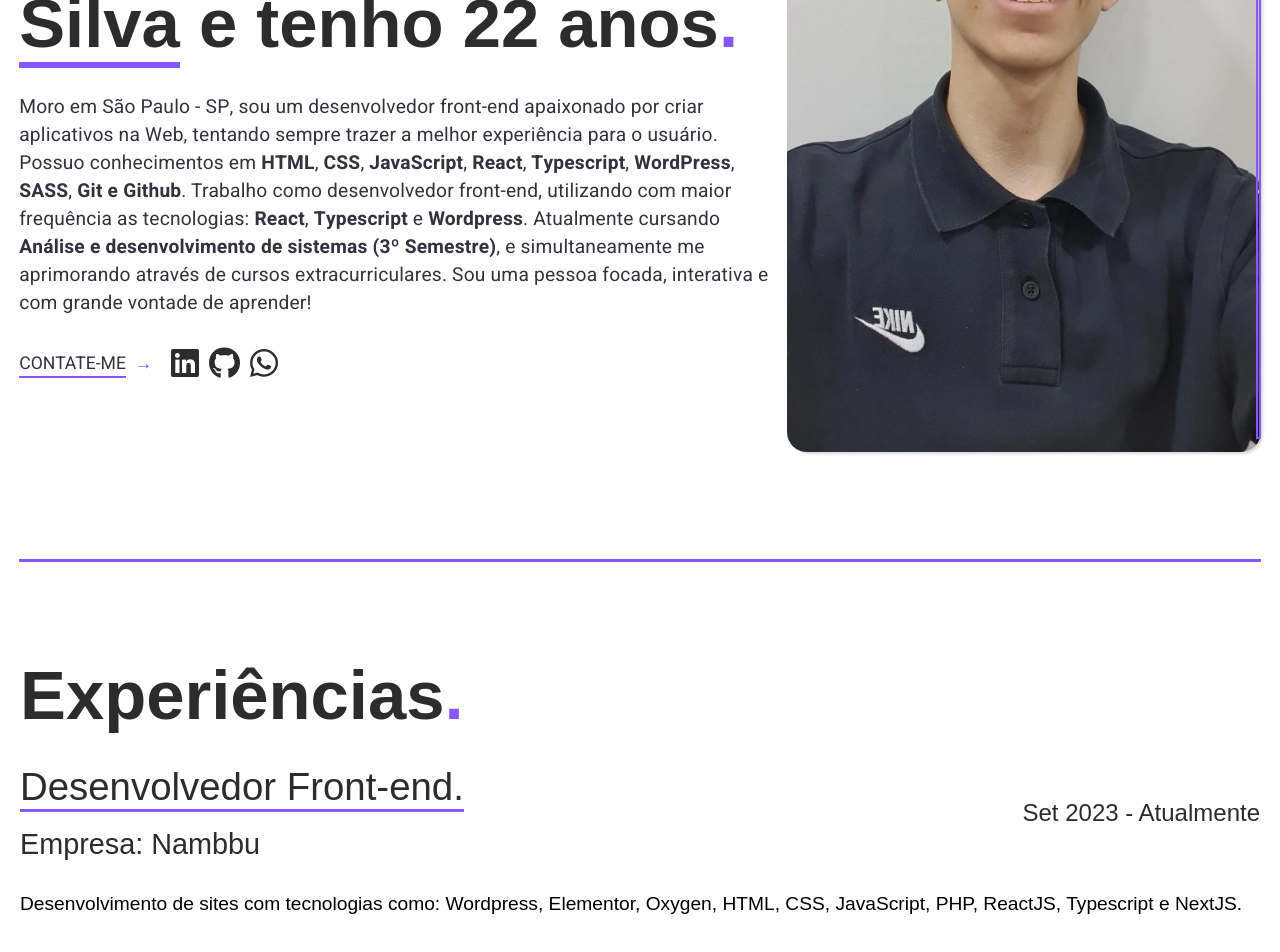
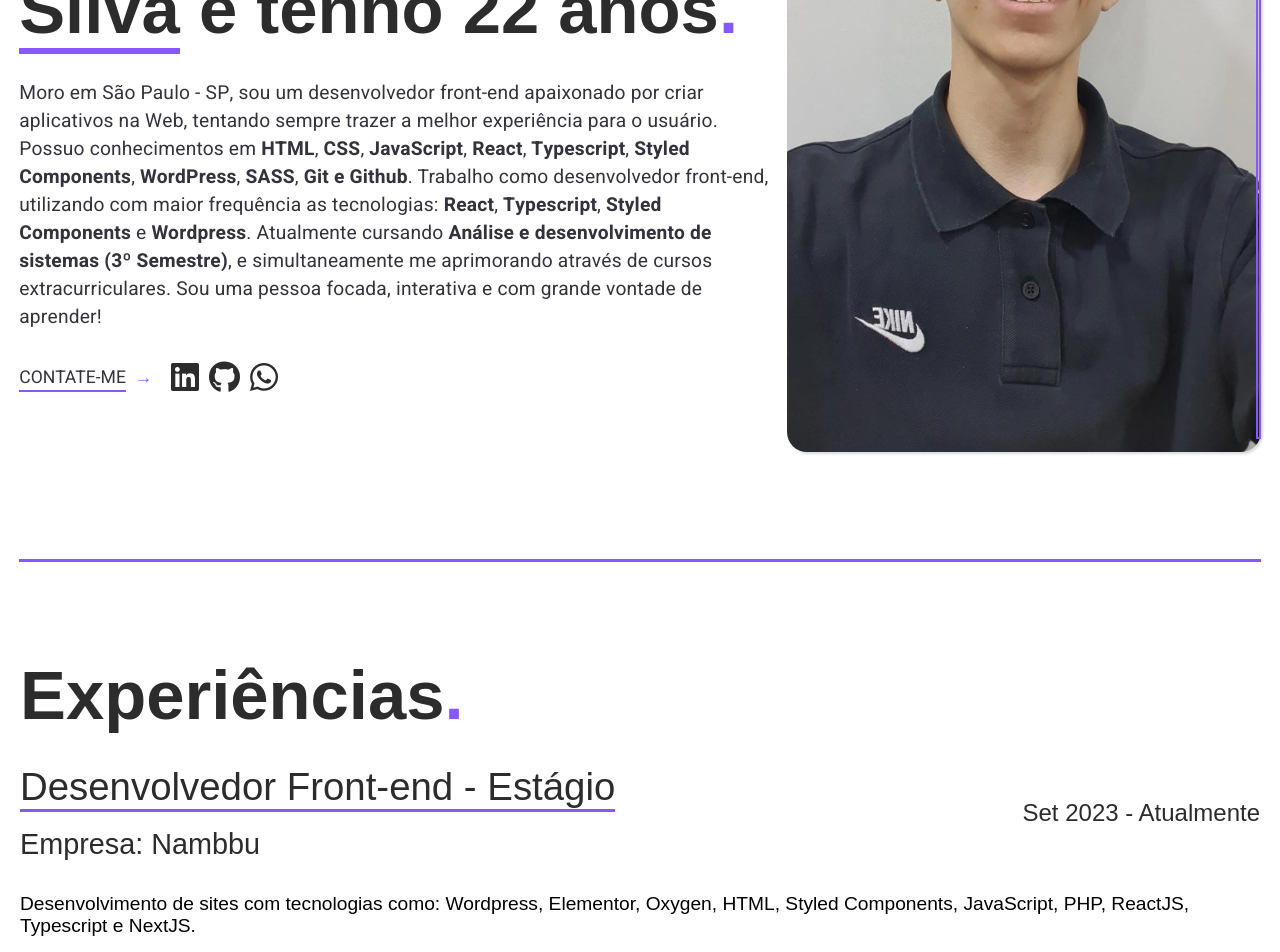
Before and after one commit to Gabriel-silva-lacerda/portfolio-gabriel-silva, a React (Vite) app: page / in a window 1280 px wide. Shown: the part 320-1272 px from the top of the page. Built offline with nearby package versions, Linux system fonts and the light colour scheme.

Commit message:
docs: alteração no texto home e experiência

```diff
--- a/src/Components/Experiences.jsx
+++ b/src/Components/Experiences.jsx
@@ -13,14 +13,14 @@ const Experiences = () => {
         <div className="experiences">
           <div className="experiences-name">
             <div>
-              <span>Desenvolvedor Front-end.</span>
+              <span>Desenvolvedor Front-end - Estágio</span>
               <span>Empresa: Nambbu</span>
             </div>
             <span className="year">Set 2023 - Atualmente</span>
           </div>
           <p>
             Desenvolvimento de sites com tecnologias como: Wordpress, Elementor,
-            Oxygen, HTML, CSS, JavaScript, PHP, ReactJS, Typescript e NextJS.
+            Oxygen, HTML, Styled Components, JavaScript, PHP, ReactJS, Typescript e NextJS.
           </p>
         </div>
       </div>
--- a/src/Components/HomePage.jsx
+++ b/src/Components/HomePage.jsx
@@ -23,12 +23,13 @@ const HomePage = () => {
             <span className="strong"> JavaScript</span>,
             <span className="strong"> React</span>,
             <span className="strong"> Typescript</span>,
+            <span className="strong"> Styled Components</span>,
             <span className="strong"> WordPress</span>,
             <span className="strong"> SASS</span>,
             <span className="strong"> Git e Github</span>. Trabalho como
             desenvolvedor front-end, utilizando com maior frequência as
             tecnologias: <span className="strong">React</span>,{" "}
-            <span className="strong">Typescript</span> e{" "}
+            <span className="strong">Typescript</span>, <span className="strong"> Styled Components</span> e{" "}
             <span className="strong">Wordpress</span>. Atualmente cursando
             <span className="strong">
               {" "}
```
